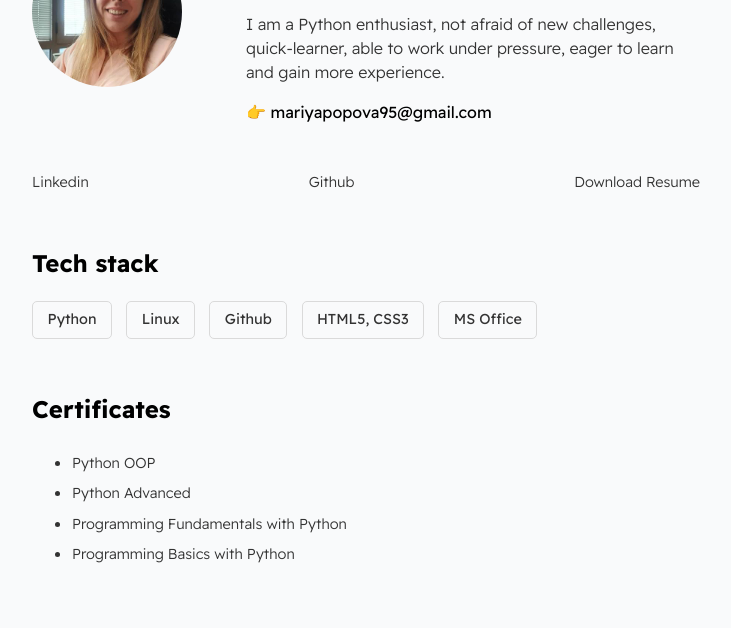
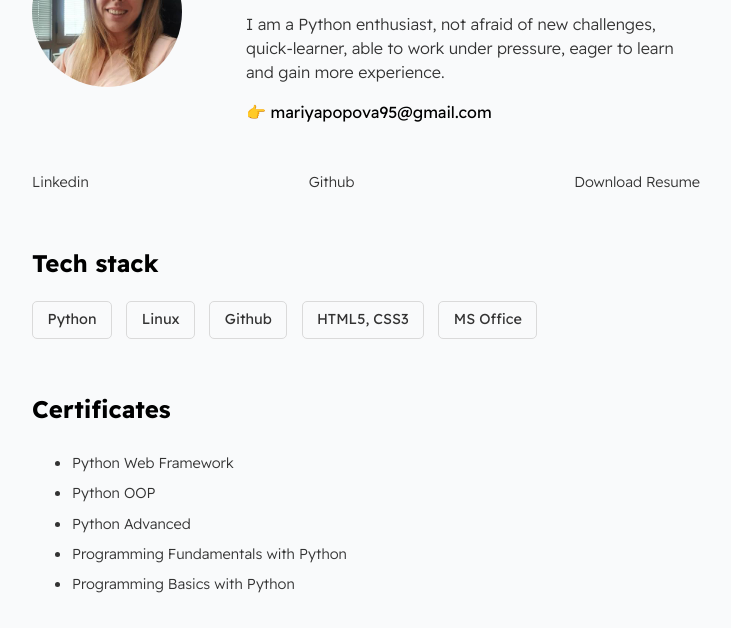
Before and after one commit to midimitrova/Digital-Resume, a plain HTML site: page index.html in a window 1280 px wide. Shown: the part 156-784 px from the top of the page, without its empty margins (274-1005 px from the left). Drawn offline with Linux system fonts and the light colour scheme.

Commit message:
Update index file

```diff
--- a/index.html
+++ b/index.html
@@ -45,6 +45,7 @@
             <section class="section--page">
                 <h2>Certificates</h2>
                 <ul id="certificates--list">
+                    <li><a href="https://softuni.bg/certificates/details/182390/00e55725" target="_blank">Python Web Framework</a></li>
                     <li><a href="https://softuni.bg/certificates/details/168040/e0fec4e4" target="_blank">Python OOP</a></li>
                     <li><a href="https://softuni.bg/certificates/details/159315/5e35dc0a" target="_blank">Python Advanced</a></li>
                     <li><a href="https://softuni.bg/certificates/details/148711/d0adb2f6" target="_blank">Programming Fundamentals with Python</a></li>
```
